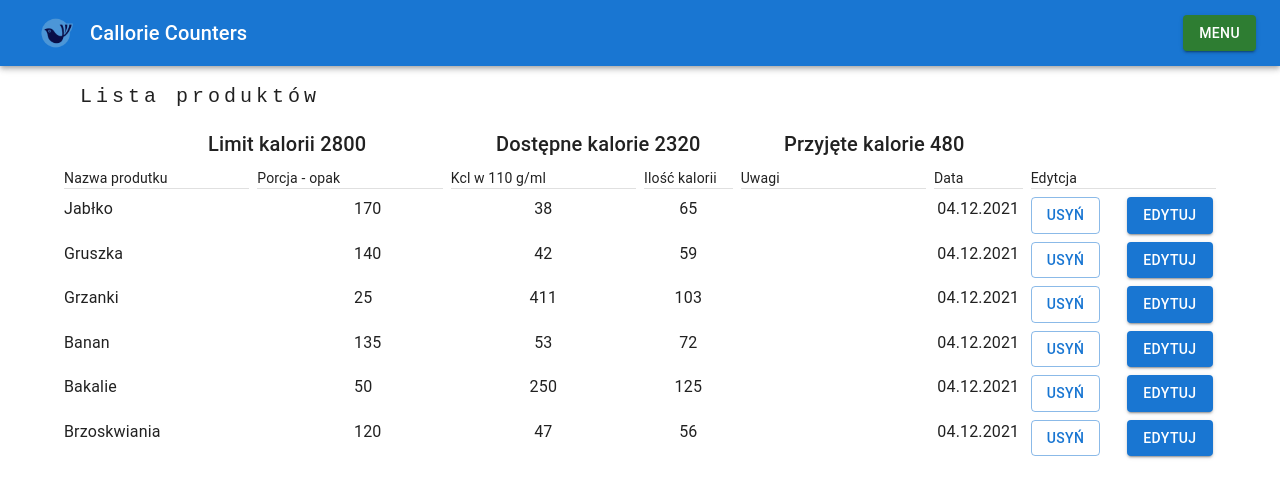
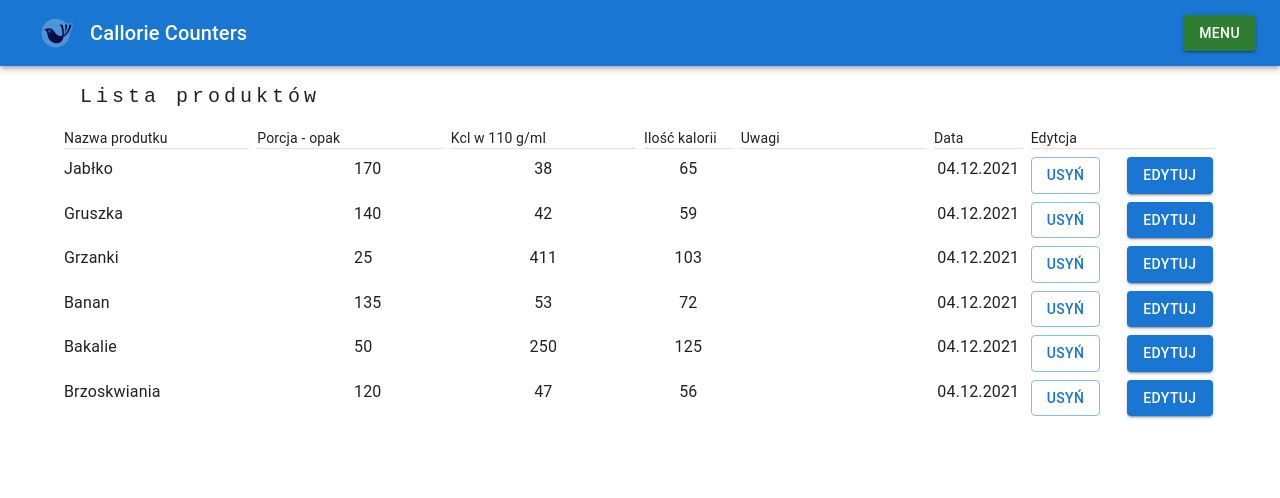
Before and after one commit to DominikPro/Counting-Calories-MERN-App, a React (Create React App) app: page /productList in a window 1280 px wide. Shown: the top 498 px of the page. Built offline with nearby package versions, Linux system fonts and the light colour scheme.

Commit message:
Rebuilding the calorie counter

```diff
--- a/src/Components/CalorieCounter/CalorieCounter.jsx
+++ b/src/Components/CalorieCounter/CalorieCounter.jsx
@@ -9,6 +9,7 @@ const CalorieCounter = ({ dataToCount }) => {
 	const userCalorieLimit = useSelector((state) => state.userSettings.dailyAmountOfCalories);
 	useEffect(() => {
 		sumCalorieFormData();
+		console.log(dataToCount);
 	}, [dataToCount]);
 	const [sumCalorie, setSumCalorie] = useState(0);
 
@@ -22,19 +23,52 @@ const CalorieCounter = ({ dataToCount }) => {
 
 	return (
 		<>
-			<Grid container justifyContent="center" alignItems="center" item xs={12}>
+			<Grid container justifyContent="center" mt={1} mb={1} alignItems="center" item xs={12}>
+				{dataToCount.length > 0 ? (
+					<>
+						<Divider orientation="vertical" flexItem />
 						<Grid item xs={3}>
-					<Typography variant="h6">{`Limit kalorii ${userCalorieLimit}`}</Typography>
+							<Divider orientation="horizontal" flexItem />
+							<Typography
+								variant="inherit"
+								color="blue"
+								align="center"
+							>{`Limit kalorii: ${userCalorieLimit} kcl`}</Typography>
+							<Divider orientation="horizontal" flexItem />
 						</Grid>
+						<Divider orientation="horizontal" flexItem />
+						<Divider orientation="vertical" flexItem />
 						<Grid item xs={3}>
-					<Typography variant="h6">{`Dostępne kalorie ${
+							<Divider orientation="horizontal" flexItem />
+							<Typography
+								color={
+									userCalorieLimit > sumCalorie
+										? "green"
+										: "red"
+								}
+								variant="inherit"
+								align="center"
+							>{`Dostępne kalorie: ${
 								userCalorieLimit - sumCalorie
-					}`}</Typography>
+							} kcl`}</Typography>
+							<Divider orientation="horizontal" flexItem />
 						</Grid>
+						<Divider orientation="vertical" flexItem />
 						<Grid item xs={3}>
-					<Typography variant="h6">{`Przyjęte kalorie ${sumCalorie}`}</Typography>
+							<Divider orientation="horizontal" flexItem />
+							<Typography
+								variant="inherit"
+								align="center"
+							>{`Przyjęte kalorie: ${sumCalorie} kcl`}</Typography>
+							<Divider orientation="horizontal" flexItem />
 						</Grid>
-				<Divider />
+						<Divider orientation="vertical" flexItem />
+					</>
+				) : (
+					<Typography variant="h6" align="center">
+						Brak statysytk dla wybranej daty
+					</Typography>
+				)}
 			</Grid>
 		</>
 	);
--- a/src/Components/SelectDate/SelectDate.jsx
+++ b/src/Components/SelectDate/SelectDate.jsx
@@ -35,7 +35,7 @@ const SelectDate = ({ dateSelected, setDateSelected }) => {
 				<FormControl fullWidth>
 					<InputLabel id="demo-simple-select-label">Data</InputLabel>
 					<Select
-						style={{ width: 150 }}
+						style={{ width: 130 }}
 						labelId="demo-simple-select-label"
 						id="demo-simple-select"
 						value={selectedDay}
--- a/src/Components/Table/Table.jsx
+++ b/src/Components/Table/Table.jsx
@@ -16,8 +16,7 @@ const Table = ({ data, col1Title, col2Title, col3Title, col4Title, col5Title, co
 			return (
 				<>
 					<Grid container spacing={1}>
-						<CalorieCounter dataToCount={data} />
-
+						{/* <CalorieCounter dataToCount={data} /> */}
 						<Grid item xs={2}>
 							<CategoryHeader title={col1Title} />
 						</Grid>
--- a/src/Pages/AddCalorie.jsx
+++ b/src/Pages/AddCalorie.jsx
@@ -12,6 +12,7 @@ import { Container, Box, Stack, TextField, Button } from "@mui/material/";
 import Header from "../Components/Header/Header";
 import SerchedItem from "../Components/SerchedItem/SerchedItem";
 import GoToButton from "../Components/GoToButton/GoToButton";
+
 //=============================================
 
 const AddCalorie = () => {
@@ -182,6 +183,7 @@ const AddCalorie = () => {
 					>
 						Dodaj
 					</Button>
+					<GoToButton goToButtonName="Przejdź do statystyk" to="/Statistic" />
 				</Stack>
 			</Container>
 		</>
--- a/src/Pages/Statistic.jsx
+++ b/src/Pages/Statistic.jsx
@@ -1,6 +1,6 @@
 import React, { useEffect, useState } from "react";
 //=============================================
-import Container from "@mui/material/Container";
+import { Container, Grid } from "@mui/material/";
 //=============================================
 import { useSelector } from "react-redux";
 import { useDispatch } from "react-redux";
@@ -9,7 +9,7 @@ import { removeCaloris } from "../Redux/actions/caloriesActions";
 import Header from "../Components/Header/Header";
 import Table from "../Components/Table/Table";
 import SelectDate from "../Components/SelectDate/SelectDate";
-
+import CalorieCounter from "../Components/CalorieCounter/CalorieCounter";
 //=============================================
 
 const Statistic = () => {
@@ -23,9 +23,8 @@ const Statistic = () => {
 		<>
 			<Container maxWidth="lg">
 				<Header title="Statystyki" size={20} />
-
 				<SelectDate setDateSelected={setDateSelected} dateSelected={dateSelected} />
-
+				<CalorieCounter dataToCount={dateSelected} />
 				<Table
 					data={dateSelected}
 					col1Title="Nazwa"
```
Lines whose indentation alone changed are shown as unchanged.
